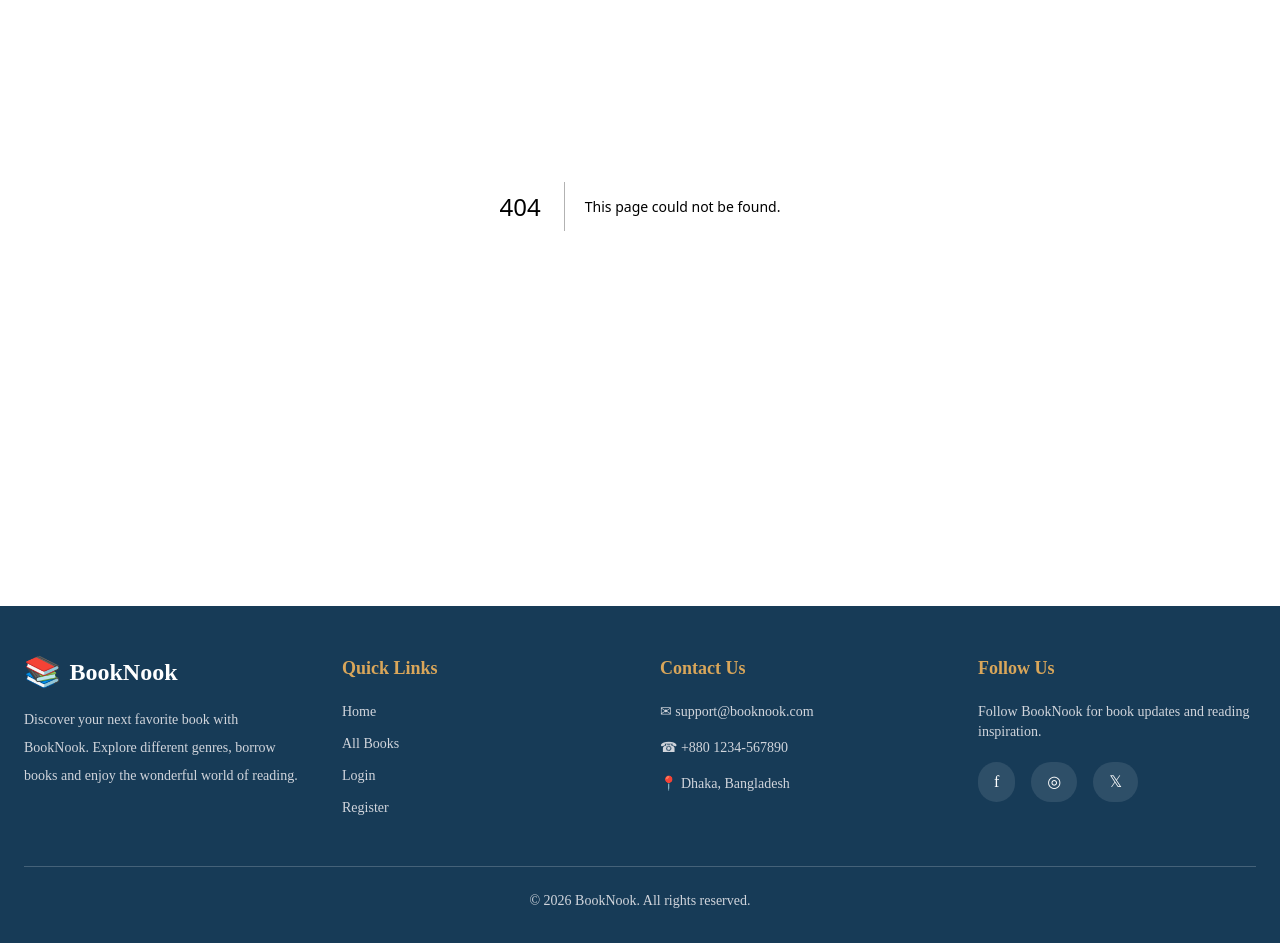
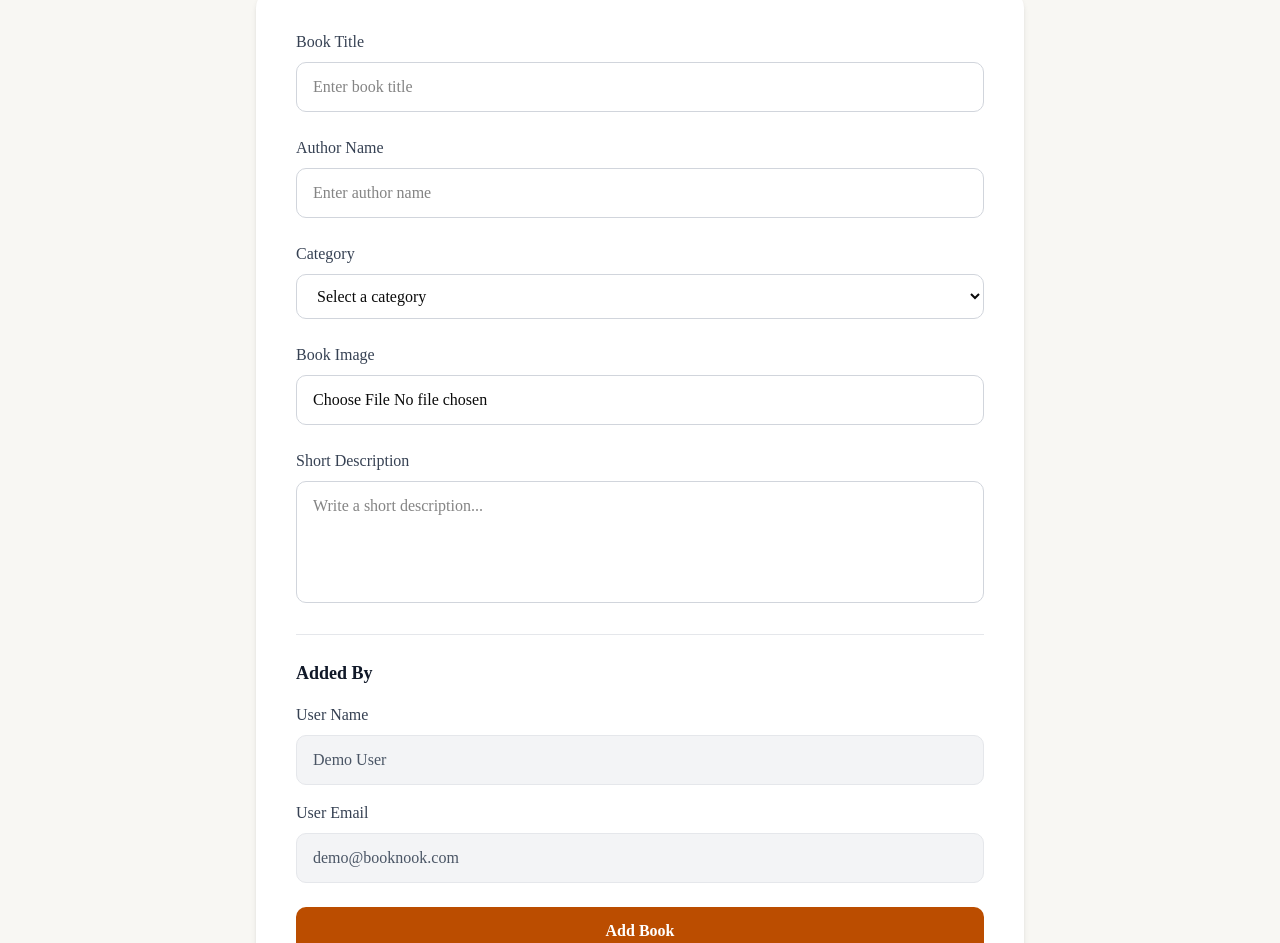
Before and after one commit to rafajahan7/A-8-BookNook-, a Next.js app: page /add-book in a window 1280 px wide. Before the commit this address had no page. Shown: the part 258-1201 px from the top of the page. Built offline with nearby package versions, Linux system fonts and the light colour scheme.

Commit message:
addbook frontend

```diff
--- /dev/null
+++ b/src/app/add-book/page.tsx
@@ -0,0 +1,263 @@
+
+"use client";
+
+import { useState } from "react";
+
+export default function AddBook() {
+  const [book, setBook] = useState({
+    title: "",
+    author: "",
+    category: "",
+    image: "",
+    description: "",
+    userName: "Demo User",
+    userEmail: "demo@booknook.com",
+  });
+
+  const [uploading, setUploading] = useState(false);
+  const [uploadError, setUploadError] = useState("");
+
+  const handleChange = (
+    e: React.ChangeEvent<HTMLInputElement | HTMLTextAreaElement | HTMLSelectElement>
+  ) => {
+    setBook({
+      ...book,
+      [e.target.name]: e.target.value,
+    });
+  };
+
+  // Upload image to imgbb through Express
+  const handleImageUpload = async (
+    e: React.ChangeEvent<HTMLInputElement>
+  ) => {
+    const file = e.target.files?.[0];
+
+    if (!file) return;
+
+    if (!file.type.startsWith("image/")) {
+      setUploadError("Please select a valid image.");
+      return;
+    }
+
+    const formData = new FormData();
+    formData.append("image", file);
+
+    try {
+      setUploading(true);
+      setUploadError("");
+
+      const response = await fetch(
+        "http://localhost:8000/api/upload/image",
+        {
+          method: "POST",
+          body: formData,
+        }
+      );
+
+      const data = await response.json();
+
+      if (!response.ok) {
+        throw new Error(data.message || "Image upload failed.");
+      }
+
+      setBook((previousBook) => ({
+        ...previousBook,
+        image: data.imageUrl,
+      }));
+
+    } catch (error) {
+      setUploadError(
+        error instanceof Error ? error.message : "Image upload failed."
+      );
+    } finally {
+      setUploading(false);
+    }
+  };
+
+  const handleSubmit = (e: React.FormEvent<HTMLFormElement>) => {
+    e.preventDefault();
+
+    if (!book.image) {
+      alert("Please upload a book image first.");
+      return;
+    }
+
+    console.log("Book Information:", book);
+
+    alert("Book information is ready! MongoDB connection will be added next.");
+  };
+
+  return (
+    <div className="min-h-screen bg-[#f8f7f3] px-4 py-12">
+      <div className="mx-auto max-w-3xl">
+
+        <div className="mb-8 text-center">
+          <p className="mb-2 text-sm font-semibold uppercase tracking-widest text-amber-700">
+            BookNook Library
+          </p>
+
+          <h1 className="text-3xl font-bold text-gray-900 md:text-4xl">
+            Add a New Book
+          </h1>
+
+          <p className="mt-3 text-gray-600">
+            Share a new book with our reading community.
+          </p>
+        </div>
+
+        <div className="rounded-2xl bg-white p-6 shadow-md md:p-10">
+          <form onSubmit={handleSubmit} className="space-y-6">
+
+            <div>
+              <label className="mb-2 block font-medium text-gray-700">
+                Book Title
+              </label>
+              <input
+                type="text"
+                name="title"
+                value={book.title}
+                onChange={handleChange}
+                placeholder="Enter book title"
+                required
+                className="w-full rounded-lg border border-gray-300 px-4 py-3 outline-none focus:border-amber-600"
+              />
+            </div>
+
+            <div>
+              <label className="mb-2 block font-medium text-gray-700">
+                Author Name
+              </label>
+              <input
+                type="text"
+                name="author"
+                value={book.author}
+                onChange={handleChange}
+                placeholder="Enter author name"
+                required
+                className="w-full rounded-lg border border-gray-300 px-4 py-3 outline-none focus:border-amber-600"
+              />
+            </div>
+
+            <div>
+              <label className="mb-2 block font-medium text-gray-700">
+                Category
+              </label>
+              <select
+                name="category"
+                value={book.category}
+                onChange={handleChange}
+                required
+                className="w-full rounded-lg border border-gray-300 bg-white px-4 py-3 outline-none focus:border-amber-600"
+              >
+                <option value="">Select a category</option>
+                <option value="Fiction">Fiction</option>
+                <option value="Science">Science</option>
+                <option value="History">History</option>
+                <option value="Kids">Kids</option>
+                <option value="Others">Others</option>
+              </select>
+            </div>
+
+            {/* Image Upload */}
+            <div>
+              <label className="mb-2 block font-medium text-gray-700">
+                Book Image
+              </label>
+
+              <input
+                type="file"
+                accept="image/*"
+                onChange={handleImageUpload}
+                disabled={uploading}
+                className="w-full rounded-lg border border-gray-300 px-4 py-3"
+              />
+
+              {uploading && (
+                <p className="mt-2 text-sm text-amber-700">
+                  Uploading image...
+                </p>
+              )}
+
+              {uploadError && (
+                <p className="mt-2 text-sm text-red-600">
+                  {uploadError}
+                </p>
+              )}
+
+              {book.image && (
+                <div className="mt-4">
+                  <p className="mb-2 text-sm font-medium text-green-700">
+                    Image uploaded successfully!
+                  </p>
+
+                  <img
+                    src={book.image}
+                    alt="Book preview"
+                    className="h-48 w-36 rounded-lg border object-cover"
+                  />
+                </div>
+              )}
+            </div>
+
+            <div>
+              <label className="mb-2 block font-medium text-gray-700">
+                Short Description
+              </label>
+              <textarea
+                name="description"
+                value={book.description}
+                onChange={handleChange}
+                placeholder="Write a short description..."
+                rows={4}
+                required
+                className="w-full resize-none rounded-lg border border-gray-300 px-4 py-3 outline-none focus:border-amber-600"
+              />
+            </div>
+
+            {/* User Information */}
+            <div className="border-t border-gray-200 pt-6">
+              <h2 className="mb-4 text-lg font-semibold text-gray-900">
+                Added By
+              </h2>
+
+              <div className="space-y-4">
+                <div>
+                  <label className="mb-2 block font-medium text-gray-700">
+                    User Name
+                  </label>
+                  <input
+                    type="text"
+                    value={book.userName}
+                    readOnly
+                    className="w-full rounded-lg border border-gray-200 bg-gray-100 px-4 py-3 text-gray-600"
+                  />
+                </div>
+
+                <div>
+                  <label className="mb-2 block font-medium text-gray-700">
+                    User Email
+                  </label>
+                  <input
+                    type="email"
+                    value={book.userEmail}
+                    readOnly
+                    className="w-full rounded-lg border border-gray-200 bg-gray-100 px-4 py-3 text-gray-600"
+                  />
+                </div>
+              </div>
+            </div>
+
+            <button
+              type="submit"
+              disabled={uploading}
+              className="w-full rounded-lg bg-amber-700 py-3 font-semibold text-white transition hover:bg-amber-800 disabled:cursor-not-allowed disabled:opacity-50"
+            >
+              Add Book
+            </button>
+
+          </form>
+        </div>
+      </div>
+    </div>
+  );
+}
```
